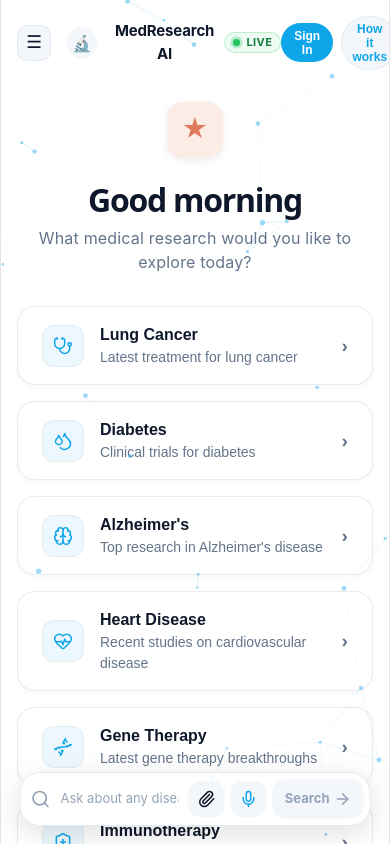
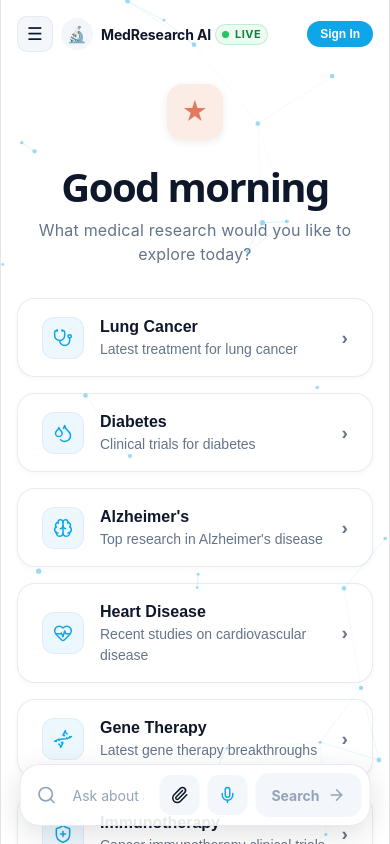
Before and after one commit to hemanth07bs-dot/MedResearch-AI, a React app in the folder frontend/: page / in a window 390 px wide. Shown: the top 844 px of the page. Built offline with nearby package versions, Linux system fonts and the light colour scheme; the HTML template or start-up script is replaced by a standard one.

Commit message:
Fix mobile header layout overflow

```diff
--- a/frontend/src/App.css
+++ b/frontend/src/App.css
@@ -32,8 +32,57 @@
   box-sizing: border-box;
 }
 
+.app-header__brand,
+.app-header__actions {
+  display: flex;
+  align-items: center;
+}
+
+.app-header__brand {
+  min-width: 0;
+  gap: var(--space-2);
+}
+
+.app-header__menu {
+  width: 36px;
+  height: 36px;
+  flex: 0 0 36px;
+  align-items: center;
+  justify-content: center;
+  border-radius: 10px;
+}
+
+.app-header__mark {
+  display: flex;
+  width: 32px;
+  height: 32px;
+  flex: 0 0 32px;
+  align-items: center;
+  justify-content: center;
+  border-radius: 50%;
+  font-size: 1rem;
+}
+
+.app-header__actions {
+  flex: 0 0 auto;
+  gap: var(--space-1);
+}
+
+.app-header__user-name {
+  display: inline-block;
+  max-width: 120px;
+  overflow: hidden;
+  padding: 5px 10px;
+  border-radius: 9999px;
+  font-size: 12px;
+  font-weight: 700;
+  text-overflow: ellipsis;
+  white-space: nowrap;
+}
+
 .brand-lockup {
   display: flex;
+  min-width: 0;
   align-items: center;
   gap: var(--space-1);
 }
@@ -286,6 +335,47 @@
 @media (max-width: 600px) {
   .app-header {
     padding-inline: var(--space-2);
+    gap: var(--space-1);
+  }
+
+  .app-header__brand {
+    gap: var(--space-1);
+  }
+
+  .app-header__actions {
+    gap: 6px;
+  }
+
+  .app-header__user-name {
+    max-width: 84px;
+  }
+
+  .app-header__secondary,
+  .app-header__project {
+    display: none;
+  }
+
+  .brand-lockup {
+    gap: 4px;
+  }
+
+  .brand-title {
+    white-space: nowrap;
+    font-size: 14px;
+  }
+
+  .live-status {
+    padding: 4px 6px;
+  }
+}
+
+@media (max-width: 360px) {
+  .live-status {
+    display: none;
+  }
+
+  .app-header__user-name {
+    max-width: 64px;
   }
 
   .search-composer {
--- a/frontend/src/App.jsx
+++ b/frontend/src/App.jsx
@@ -836,10 +836,11 @@
 
       {/* HEADER */}
       <header className="app-header" style={{ display: 'flex', justifyContent: 'space-between', alignItems: 'center', maxWidth: '780px', margin: '0 auto' }}>
-        <div style={{ display: 'flex', alignItems: 'center', gap: '16px' }}>
+        <div className="app-header__brand">
           <button
             onClick={() => setDrawerOpen(true)}
             title="Open Chat History"
+            className="app-header__menu"
             style={{
               background: theme.pillBg,
               border: `1px solid ${theme.border}`,
@@ -857,7 +858,7 @@
             ☰
           </button>
 
-          <div style={{ width: '32px', height: '32px', borderRadius: '50%', backgroundColor: theme.pillBg, display: 'flex', alignItems: 'center', justifyContent: 'center', fontSize: '1rem' }}>
+          <div className="app-header__mark" style={{ backgroundColor: theme.pillBg }}>
             🔬
           </div>
           <div className="brand-lockup">
@@ -869,10 +870,10 @@
           </div>
         </div>
 
-        <div style={{ display: 'flex', alignItems: 'center', gap: '0.5rem' }}>
+        <div className="app-header__actions">
           {currentUser ? (
             <div style={{ display: 'flex', alignItems: 'center', gap: '0.4rem' }}>
-              <span style={{ fontSize: '0.75rem', fontWeight: '700', color: theme.primary, backgroundColor: theme.pillBg, padding: '0.3rem 0.65rem', borderRadius: '9999px', border: `1px solid ${theme.border}` }}>
+              <span className="app-header__user-name" style={{ color: theme.primary, backgroundColor: theme.pillBg, border: `1px solid ${theme.border}` }}>
                 👤 {currentUser.name.split(' ')[0]}
               </span>
             </div>
@@ -896,6 +897,7 @@
 
           <button
             onClick={() => setShowHowItWorks(true)}
+            className="app-header__secondary"
             style={{
               backgroundColor: theme.pillBg,
               color: theme.primary,
@@ -912,6 +914,7 @@
 
           <button
             onClick={() => setDarkMode(!darkMode)}
+            className="app-header__secondary"
             style={{
               backgroundColor: theme.pillBg,
               color: theme.text,
@@ -926,7 +929,7 @@
             {darkMode ? '☀️' : '🌙'}
           </button>
 
-          <span style={{
+          <span className="app-header__project" style={{
             fontSize: '0.72rem',
             backgroundColor: theme.pillBg,
             color: theme.subText,
```
